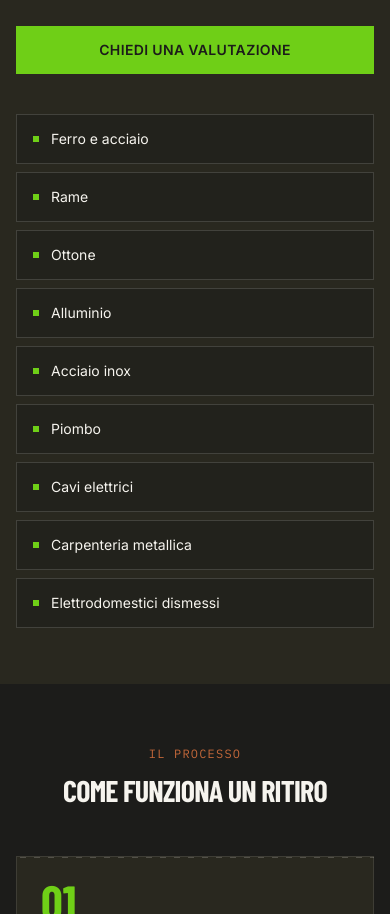
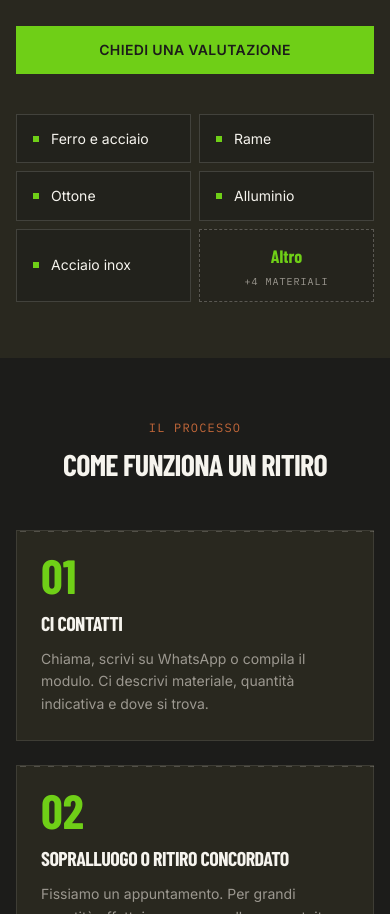
Before and after one commit to lol3gg/ecoservizi, a React (Vite) app: page / in a window 390 px wide. Shown: the part 3327-4241 px from the top of the page. Built offline with nearby package versions, Linux system fonts and the light colour scheme; a web font is replaced by a local one.

Commit message:
Migliora materiali su mobile: anteprima compatta e pannello Altro.
Mostra 5 materiali in griglia 2 colonne su cellulare; il resto in overlay con elenco completo.

Co-authored-by: Cursor <cursoragent@cursor.com>

```diff
--- a/src/components/Materials.tsx
+++ b/src/components/Materials.tsx
@@ -1,3 +1,5 @@
+import { useCallback, useEffect, useState } from 'react'
+
 const materials = [
   'Ferro e acciaio',
   'Rame',
@@ -10,7 +12,39 @@ const materials = [
   'Elettrodomestici dismessi',
 ]
 
+const MOBILE_PREVIEW_COUNT = 5
+
+function MaterialItem({ material }: { material: string }) {
+  return (
+    <li className="flex items-center gap-2.5 border border-paper/15 bg-ink/50 px-3 py-3 text-sm text-paper transition-colors hover:border-brand-green/40 min-[375px]:gap-3 min-[375px]:px-4 min-[375px]:py-3.5 sm:text-base lg:px-5 lg:py-4">
+      <span className="h-1.5 w-1.5 shrink-0 bg-brand-green" aria-hidden="true" />
+      <span className="leading-snug">{material}</span>
+    </li>
+  )
+}
+
 export default function Materials() {
+  const [showAll, setShowAll] = useState(false)
+  const preview = materials.slice(0, MOBILE_PREVIEW_COUNT)
+  const hiddenCount = materials.length - MOBILE_PREVIEW_COUNT
+
+  const closeAll = useCallback(() => setShowAll(false), [])
+
+  useEffect(() => {
+    document.body.style.overflow = showAll ? 'hidden' : ''
+    return () => {
+      document.body.style.overflow = ''
+    }
+  }, [showAll])
+
+  useEffect(() => {
+    const onKey = (e: KeyboardEvent) => {
+      if (e.key === 'Escape') closeAll()
+    }
+    window.addEventListener('keydown', onKey)
+    return () => window.removeEventListener('keydown', onKey)
+  }, [closeAll])
+
   return (
     <section id="materiali" className="section-y bg-ink-soft">
       <div className="container-page">
@@ -35,19 +69,72 @@ export default function Materials() {
             </a>
           </div>
 
-          <ul className="grid grid-cols-1 gap-2 sm:grid-cols-2 lg:grid-cols-3 lg:gap-3">
+          <ul className="grid grid-cols-2 gap-2 lg:hidden">
+            {preview.map((material) => (
+              <MaterialItem key={material} material={material} />
+            ))}
+            <li>
+              <button
+                type="button"
+                onClick={() => setShowAll(true)}
+                className="tap-target flex h-full min-h-[3.25rem] w-full flex-col items-center justify-center gap-1 border border-dashed border-paper/25 bg-ink/30 px-3 py-3 text-center transition-colors hover:border-brand-green hover:bg-ink/50"
+              >
+                <span className="font-display text-lg font-bold text-brand-green">Altro</span>
+                <span className="font-mono text-[10px] uppercase tracking-widest text-steel">
+                  +{hiddenCount} materiali
+                </span>
+              </button>
+            </li>
+          </ul>
+
+          <ul className="hidden grid-cols-3 gap-3 lg:grid">
             {materials.map((material) => (
-              <li
-                key={material}
-                className="flex items-center gap-3 border border-paper/15 bg-ink/50 px-4 py-3.5 text-sm text-paper transition-colors hover:border-brand-green/40 sm:text-base lg:px-5 lg:py-4"
-              >
-                <span className="h-1.5 w-1.5 shrink-0 bg-brand-green" aria-hidden="true" />
-                {material}
-              </li>
+              <MaterialItem key={material} material={material} />
             ))}
           </ul>
         </div>
       </div>
+
+      {showAll && (
+        <div
+          className="fixed inset-0 z-[100] flex flex-col bg-ink/95 backdrop-blur-sm lg:hidden"
+          role="dialog"
+          aria-modal="true"
+          aria-label="Elenco completo materiali ritirati"
+        >
+          <div className="safe-top safe-x flex shrink-0 items-center justify-between border-b border-paper/10 px-4 py-4">
+            <div>
+              <p className="font-mono text-xs uppercase tracking-widest text-brand-green">Materiali</p>
+              <p className="font-display text-lg font-bold uppercase text-paper">Tutto ciò che ritiriamo</p>
+            </div>
+            <button
+              type="button"
+              onClick={closeAll}
+              className="tap-target flex items-center justify-center border border-paper/30 p-2 text-paper transition-colors hover:border-brand-green hover:text-brand-green"
+              aria-label="Chiudi elenco materiali"
+            >
+              <svg className="h-6 w-6" viewBox="0 0 24 24" fill="none" stroke="currentColor" strokeWidth="2" aria-hidden="true">
+                <path d="M18 6L6 18M6 6l12 12" strokeLinecap="round" />
+              </svg>
+            </button>
+          </div>
+
+          <div className="flex-1 overflow-y-auto overscroll-contain px-4 py-4">
+            <ul className="container-page grid grid-cols-1 gap-2 min-[375px]:grid-cols-2">
+              {materials.map((material) => (
+                <MaterialItem key={material} material={material} />
+              ))}
+            </ul>
+            <p className="container-page mt-6 text-center text-sm text-steel">
+              Non trovi il materiale che cerchi?{' '}
+              <a href="#contatti" onClick={closeAll} className="text-brand-green underline-offset-2 hover:underline">
+                Contattaci
+              </a>{' '}
+              per una valutazione gratuita.
+            </p>
+          </div>
+        </div>
+      )}
     </section>
   )
 }
```
